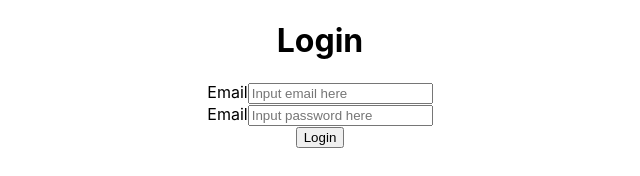
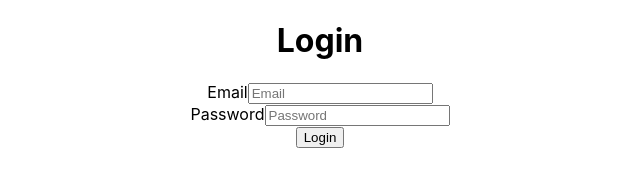
Before and after one commit to softbesta/MyJAM_Front, a React (Create React App) app: page /login in a window 1280 px wide. Shown: the top 176 px of the page, without its empty margins (320-960 px from the left). Built offline with nearby package versions, Linux system fonts and the light colour scheme; no server answers.

Commit message:
update labels

```diff
--- a/src/components/Login.js
+++ b/src/components/Login.js
@@ -22,11 +22,11 @@
       <form onSubmit={handleLogin}>
         <div>
           <label htmlFor="email">Email</label>
-          <input type='email' name="email" placeholder="Input email here" />
+          <input type='email' name="email" placeholder="Email" />
         </div>
         <div>
-          <label htmlFor="password">Email</label>
-          <input type='password' name="password" placeholder="Input password here" />
+          <label htmlFor="password">Password</label>
+          <input type='password' name="password" placeholder="Password" />
         </div>
         <div>
           {errorText}
--- a/src/components/Signup.js
+++ b/src/components/Signup.js
@@ -22,11 +22,11 @@
       <form onSubmit={handleLogin}>
         <div>
           <label htmlFor="email">Email</label>
-          <input type='email' name="email" placeholder="Input email here" />
+          <input type='email' name="email" placeholder="Email" />
         </div>
         <div>
-          <label htmlFor="password">Email</label>
-          <input type='password' name="password" placeholder="Input password here" />
+          <label htmlFor="password">Password</label>
+          <input type='password' name="password" placeholder="Password" />
         </div>
         <div>
           {errorText}
```
